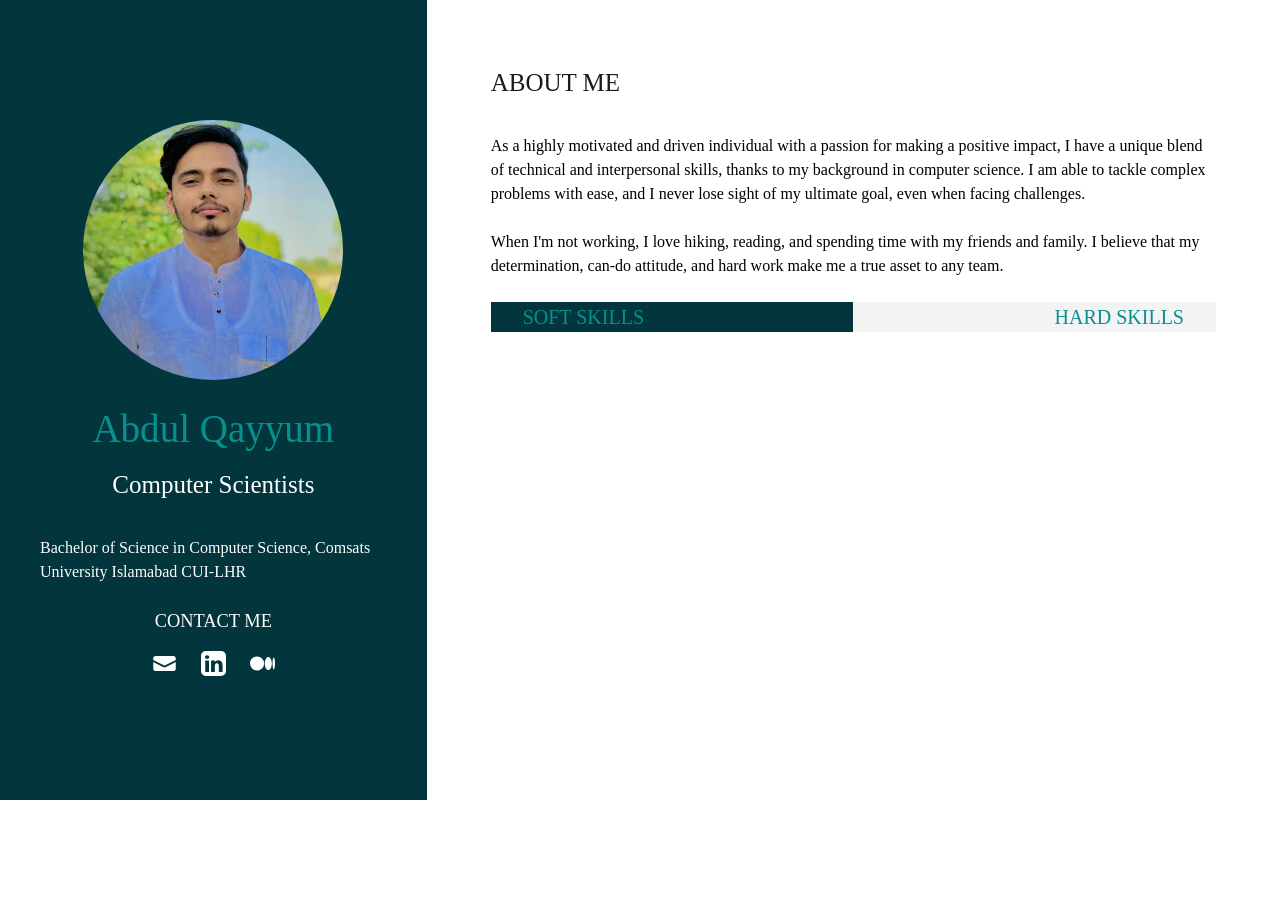
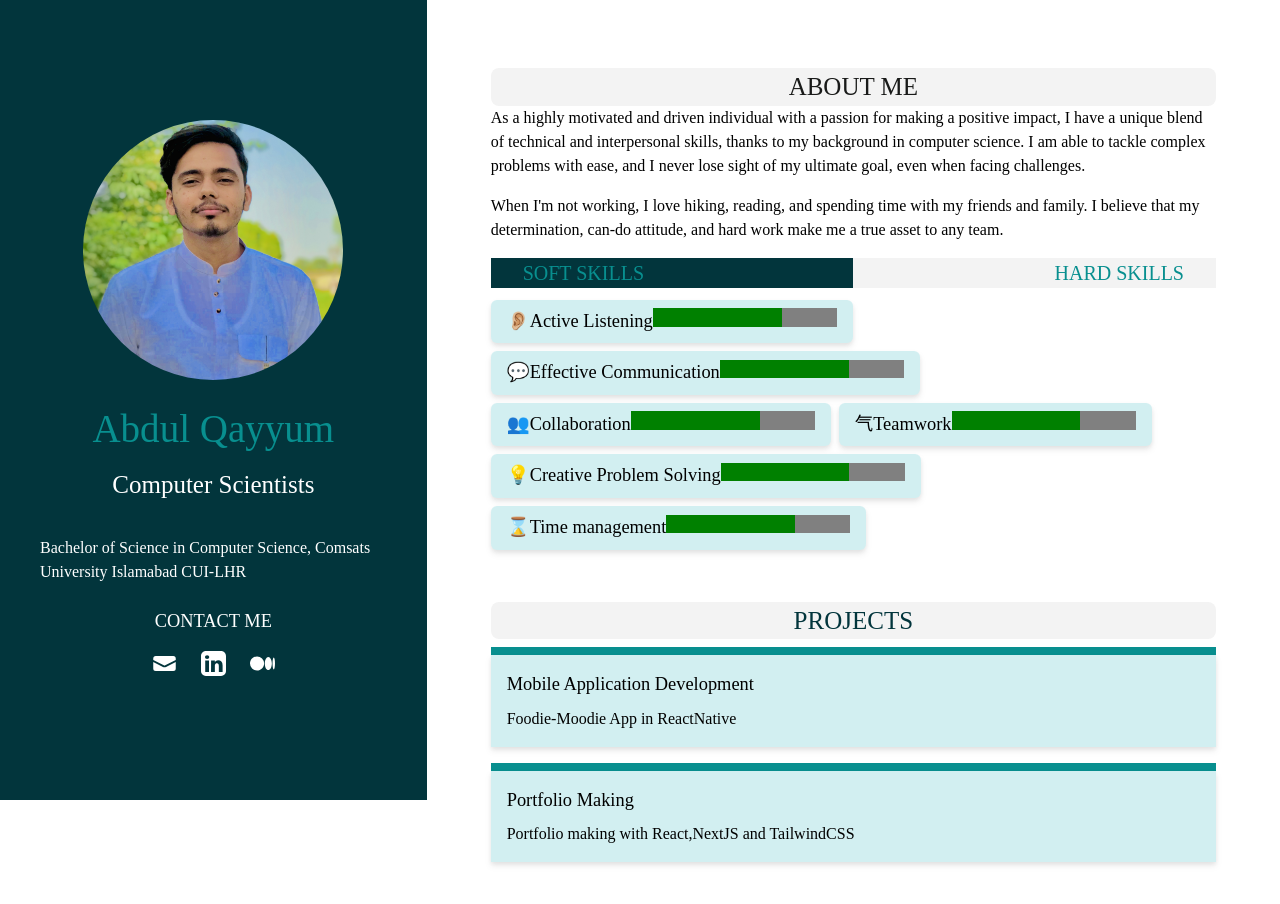
Before and after one commit to AbdolQayyum/Personal-Website, a Next.js app: page / in a window 1280 px wide. Shown: the top 904 px of the page. Before the commit the page ends 800 px from the top, so only its background shows below. Built offline with nearby package versions, Linux system fonts and the light colour scheme.

Commit message:
Personal-Website

```diff
--- /dev/null
+++ b/src/app/components/Projects.jsx
@@ -0,0 +1,31 @@
+import React from "react";
+
+
+const Projectdata = ({ data }) => {
+
+    const {title , Myprojects} = data;
+
+	return (
+
+
+		<section>
+
+			<h2 className='flex mb-2 bg-grey sm:justify-around rounded-lg  text-deapteal'>{ title }</h2>
+
+			<div className='flex flex-col gap-4'>
+				{Myprojects.map(({ role, description, current }) => (
+					<div key={role} className='flex flex-col rounded-lg'>
+						<span className={`h-2 ${current ? "bg-BlueGreen" : "bg-grey"}`} />
+						<div className='bg-green-light p-4 drop-shadow-md'>
+							<h3>{role}</h3>
+							<p className='mt-2'>{description}</p>
+						</div>
+					</div>
+				))}
+			</div>
+		</section>
+
+	);
+};
+
+export default Projectdata;
--- a/src/app/components/about-me.jsx
+++ b/src/app/components/about-me.jsx
@@ -1,5 +1,6 @@
 import React,{useId} from 'react'
 import Skills from './skills'
+
 
 
 const AboutMe = ({data, skills}) => {
@@ -10,10 +11,10 @@ const AboutMe = ({data, skills}) => {
 
     <section >
 
-        <h2 className='mb-8 backdrop-blur-2xl' >{title}</h2>
+        <h2 className=' flex mt-1 bg-grey sm:justify-around rounded-lg ' >{title}</h2>
         {body?.map ((el,i) => (
 
-            <p key={`${id}_${i}`} className='mb-6'>
+            <p key={`${id}_${i}`} className='mb-4'>
                 {el}
             </p>
 
@@ -23,7 +24,6 @@ const AboutMe = ({data, skills}) => {
     <Skills data = {skills}/>
 
 
-
     </section>
   )
 }
--- a/src/app/components/data/page-data.js
+++ b/src/app/components/data/page-data.js
@@ -39,27 +39,22 @@ export const skills = {
 	]
 };
 
-export const professionalData = {
-	title: "Professional Experience",
-	experiences: [
+export const projectsdetail = {
+	title: "PROJECTS",
+	Myprojects: [
 		{
-			role: "Data Scientist, Acme Inc. (2021-Present)",
+			role: "Mobile Application Development",
 			description:
-				"Design and implement machine learning models to analyze large datasets and drive business decisions. Collaborate with cross-functional teams to develop and launch new products and features. Provide technical guidance and mentorship to junior data scientists. Conduct regular presentations to stakeholders on the findings and insights generated from data analysis.",
+				"Foodie-Moodie App in ReactNative ",
 			current: true,
 		},
 
 		{
-			role: "Machine Learning Engineer, XYZ Corp. (2019-2021)",
+			role: "Portfolio Making",
 			description:
-				"Designed and implemented advanced machine learning algorithms to improve predictive accuracy and performance. Built and maintained scalable machine learning infrastructure using cloud computing platforms. Conducted data exploratory analysis to identify potential use cases and opportunities. Participated in regular code reviews to maintain high quality standards.",
-			current: false,
+				"Portfolio making with React,NextJS and TailwindCSS ",
+			current: true,
 		},
-		{
-			role: "Machine Learning Engineer, ABX Corp. (2020-2021)",
-			description:
-				"Designed and implemented advanced machine learning algorithms to improve predictive accuracy and performance. Built and maintained scalable machine learning infrastructure using cloud computing platforms. Conducted data exploratory analysis to identify potential use cases and opportunities. Participated in regular code reviews to maintain high quality standards.",
-			current: false,
-		},
+
 	],
 };
--- a/src/app/components/skills.jsx
+++ b/src/app/components/skills.jsx
@@ -1,7 +1,8 @@
 "use client";
 import React, { useState } from "react";
+import { skills } from "./data/page-data";
 
-const Skills = ({ data }) => {
+const Skills = (data) => {
 	const [activeTab, setActiveTab] = useState("SOFT");
 
 
@@ -25,15 +26,25 @@ const Skills = ({ data }) => {
 	);
 	const content = (
 		<ul
-			className={`flex flex-row flex-wrap content-start list-none py-4 gap-2 ${
+			className={`flex flex-row flex-wrap content-start list-none py-3 gap-2 text-lg ml-auto ${
 				activeTab === "SOFT" ? "justify-start" : "justify-end"
 			}`}
 		>
-			{data?.map(({ icon, text }) => (
+			{activeTab === 'SOFT'?skills.SOFT.map(({ icon, text }) => (
 				<li key={text} className='skill'>
-					<span> {icon}</span> {text}
+					<span> {icon}</span>
+					<label for="file">{text}</label>
+					<progress id="file" value="70" max="100"></progress>
 				</li>
-			))}
+			)):
+			skills.HARD.map(({ icon, text }) => (
+				<li key={text} className='skill'>
+<span> {icon}</span>
+					<label for="file">{text}</label>
+					<progress id="file" value="75" max="100">  </progress>				</li>
+			))
+
+		}
 		</ul>
 	);
 	return (
--- a/src/app/globals.css
+++ b/src/app/globals.css
@@ -60,7 +60,7 @@ main h2{
 }
 
 .skill{
-	@apply bg-green-light text-lg py-2 px-4 w-fit rounded-md;
+	@apply bg-green-light text-lg py-2 px-4 w-fit rounded-md drop-shadow-md;
 }
 
 
--- a/src/app/page.tsx
+++ b/src/app/page.tsx
@@ -1,10 +1,11 @@
 import Image from 'next/image'
 import AboutMe from "./components/about-me";
-import { aboutMe } from './components/data/page-data';
+import { aboutMe , skills, projectsdetail} from './components/data/page-data';
+import Projectdata from './components/Projects';
 
 export const metadata = {
 
-  title : 'My portfolio'
+  title : 'Qayyum-Portfolio'
 }
 
 export default function Home() {
@@ -12,9 +13,8 @@ export default function Home() {
 
     <div>
 
-      <AboutMe data = {aboutMe}/>
-
-
+      <AboutMe data={aboutMe} skills={skills} />
+			<Projectdata data={projectsdetail} />
 
     </div>
 
--- a/tailwind.config.js
+++ b/tailwind.config.js
@@ -57,12 +57,12 @@ module.exports = {
 				"2xl": "1536px",
 				// => @media (min-width: 1536px) { ... }
 			},
-      // backgroundImage: {
+      backgroundImage: {
 
-      //   'gradient-radial': 'radial-gradient(var(--tw-gradient-stops))',
-      //   'gradient-conic':
-      //     'conic-gradient(from 180deg at 50% 50%, var(--tw-gradient-stops))',
-      // },
+        'gradient-radial': 'radial-gradient(var(--tw-gradient-stops))',
+        'gradient-conic':
+          'conic-gradient(from 180deg at 50% 50%, var(--tw-gradient-stops))',
+      },
     },
   },
   plugins: [],
```
Also changed, not shown: 1 other file (tests, documents, lock files or other folders).
